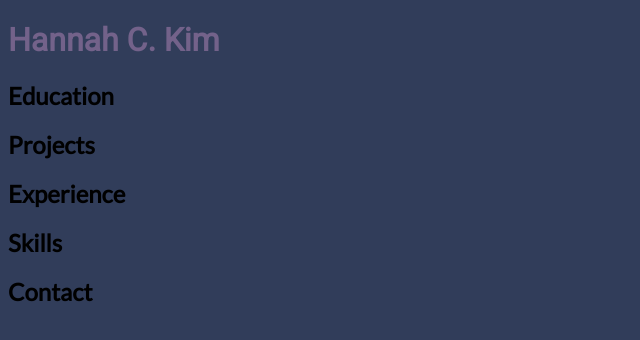
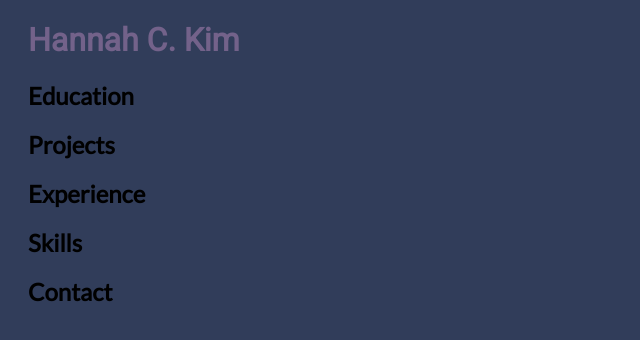
Before and after one commit to hannahkim21/hannahkim21.github.io, a plain HTML site: page index.html in a window 1280 px wide. Shown: the whole page, without its empty margins (0-640 px from the left). Drawn offline with Linux system fonts and the light colour scheme.

Commit message:
Changes to style
w
q

qq
q
q
qexit
sjsflka

```diff
--- a/style.css
+++ b/style.css
@@ -1,6 +1,7 @@
 @charset "utf-8";
 /* CSS Document */
 
+html {margin-left: 20px}
 h1 {font-family: 'Roboto'; color: #73628A}
 h2 {font-family: 'Lato'}
 p {font-family: 'Lato'; color: #183642}
```
